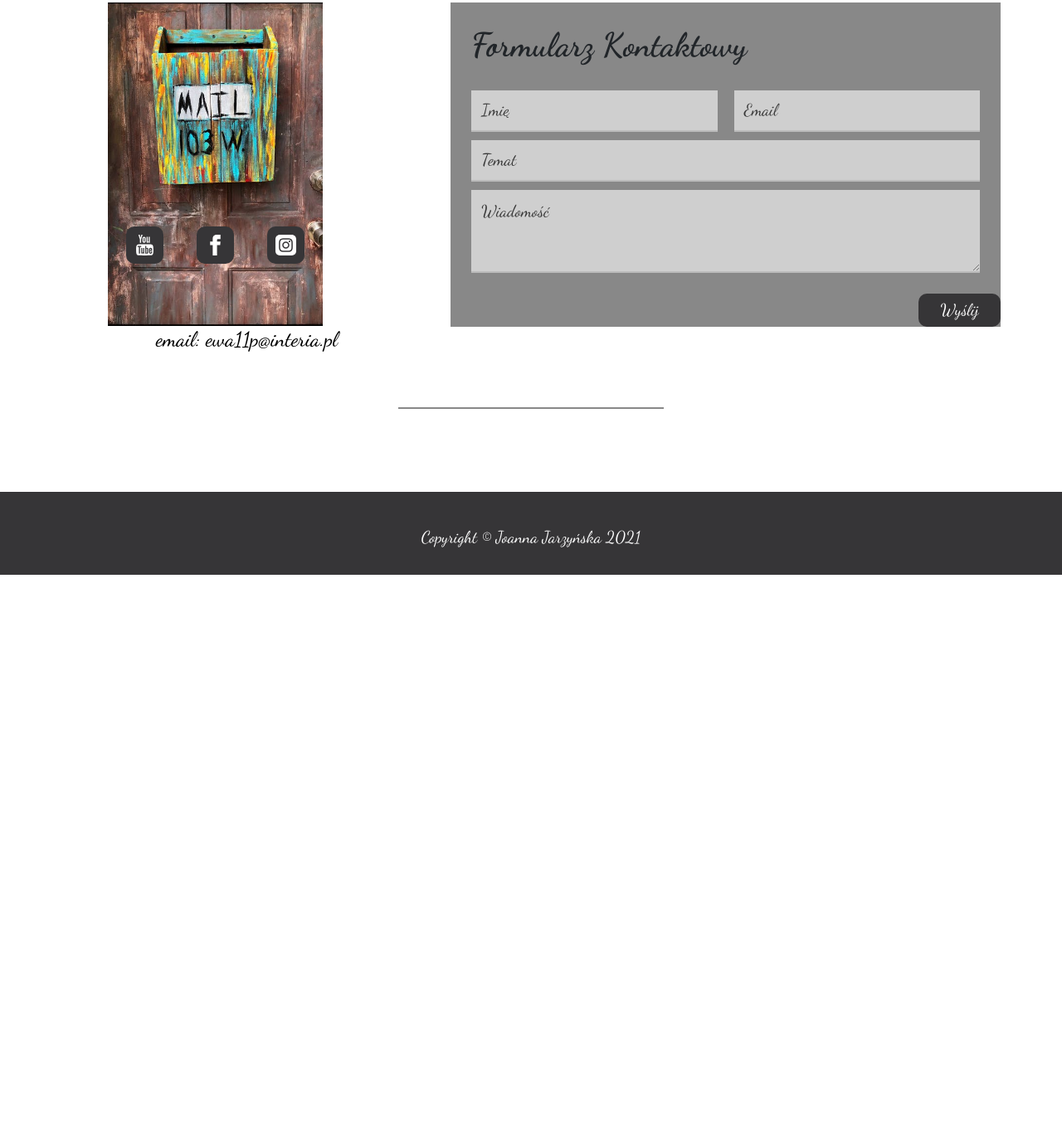
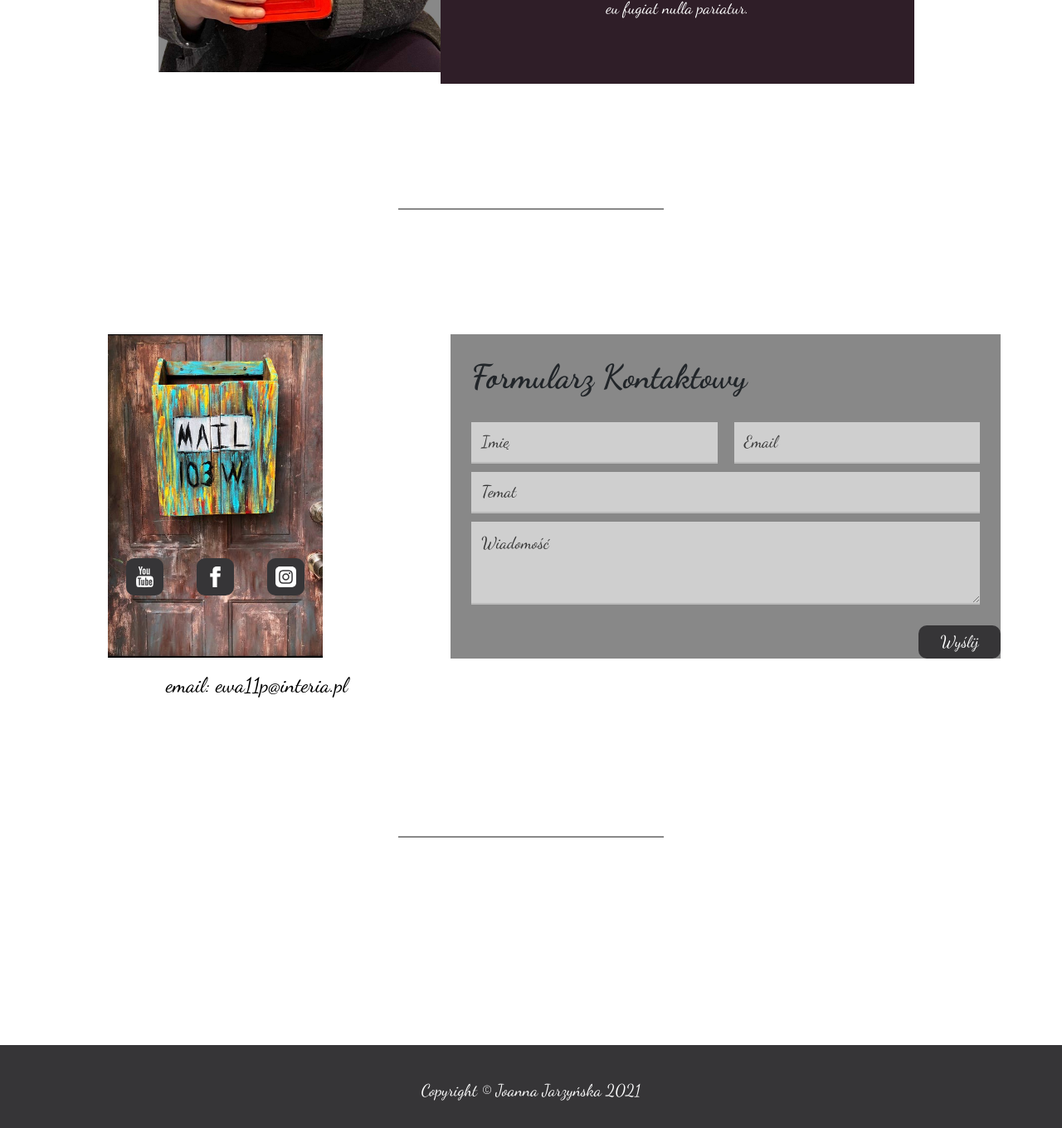
Before and after one commit to joannaj79/Scrapbooking_comercial_project, a website: page index.html in a window 1280 px wide. Shown: the part 1355-2715 px from the top of the page at 83% size. Before the commit the page ends 2048 px from the top, so only its background shows below. Drawn offline with nearby package versions, Linux system fonts and the light colour scheme.

Commit message:
Scrap project update

```diff
--- a/index.html
+++ b/index.html
@@ -9,18 +9,12 @@
       href="https://fonts.googleapis.com/css2?family=Dancing+Script:wght@400;500;600;700&family=Lato:wght@100;300;400;700;900&display=swap"
       rel="stylesheet"
     />
-
     <link
       href="https://cdn.jsdelivr.net/npm/bootstrap@5.0.0-beta1/dist/css/bootstrap.min.css"
       rel="stylesheet"
       integrity="sha384-giJF6kkoqNQ00vy+HMDP7azOuL0xtbfIcaT9wjKHr8RbDVddVHyTfAAsrekwKmP1"
       crossorigin="anonymous"
     />
-    <!-- <link
-      rel="stylesheet"
-      href="https://use.fontawesome.com/releases/v5.8.1/css/all.css"
-    /> -->
-
     <link
       rel="stylesheet"
       href="https://cdnjs.cloudflare.com/ajax/libs/animate.css/3.3.0/animate.css"
@@ -28,6 +22,8 @@
     <link rel="stylesheet" type="text/css" href="dist/css/style.css" />
   </head>
   <body>
+    <!---Header section -->
+
     <header>
       <nav class="navigationContainer">
         <div class="logoContainer">
@@ -60,6 +56,9 @@
         </div>
       </nav>
     </header>
+
+    <!---Carousel section -->
+
     <section class="carouselContainer">
       <div
         id="carouselExampleControls"
@@ -109,9 +108,15 @@
         </a>
       </div>
     </section>
+
+    <!---BorderLine section -->
+    <section>
       <div class="borderLineContainer">
         <div class="borderLine" id="borderLine"></div>
       </div>
+    </section>
+    <!---AboutMe section -->
+
     <section class="aboutMe" id="omnie">
       <div class="row">
         <div class="col-5">
@@ -139,12 +144,12 @@
       </div>
     </section>
 
-    <!---Line between-->
-
+    <!---BorderLine section-->
+    <section>
       <div class="borderLineContainer">
         <div class="borderLine" id="borderLine"></div>
       </div>
-
+    </section>
     <!---Contact section -->
 
     <section class="contact">
@@ -230,15 +235,26 @@
             </div>
           </div>
         </div>
+        <div class="item wow bounceOut">
           <h1 class="email">email: ewa11p@interia.pl</h1>
         </div>
+      </div>
     </section>
+
+    <!---BorderLine section -->
+    <section>
       <div class="borderLineContainer">
         <div class="borderLine" id="borderLine"></div>
       </div>
+    </section>
+    <!---Footer section -->
+    <section>
       <footer>
         <p>Copyright © Joanna Jarzyńska 2021</p>
       </footer>
+    </section>
+    <!---Scripts section -->
+
     <script src="https://cdnjs.cloudflare.com/ajax/libs/jquery/2.1.4/jquery.js"></script>
     <script src="https://cdnjs.cloudflare.com/ajax/libs/wow/1.1.2/wow.min.js"></script>
     <script src="index.js"></script>
--- a/src/scss/general.scss
+++ b/src/scss/general.scss
@@ -2,5 +2,5 @@ body {
   font-family: "Dancing Script", cursive;
 }
 .section {
-  padding-top: 138px;
+  padding-top: 200px;
 }
--- a/src/scss/sections/borderLine.scss
+++ b/src/scss/sections/borderLine.scss
@@ -1,6 +1,8 @@
 .borderLineContainer {
   width: 25%;
   margin: 0 auto;
+  padding-top: 100px;
+  padding-bottom: 100px;
   .borderLine {
     width: 100%;
     height: 2px;
```
Also changed, not shown: dist/css/style.css. Lines whose indentation alone changed are shown as unchanged.
